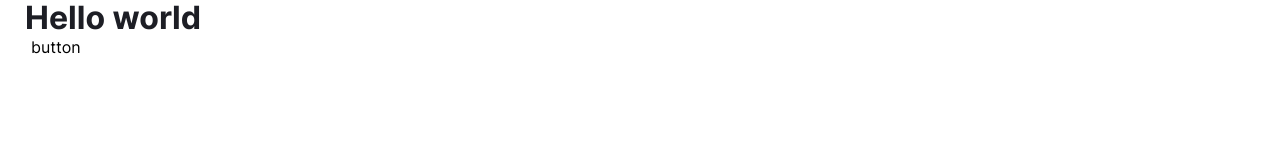
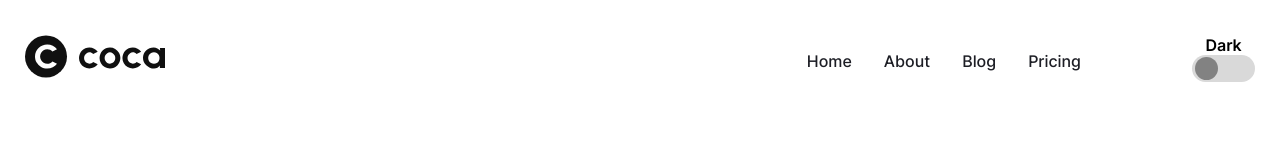
Before and after one commit to Sergei-Shmakov/coca, a website built with Vite: page src/index.html in a window 1280 px wide. Built offline with nearby package versions, Linux system fonts and the light colour scheme.

Commit message:
create header and switch theme

```diff
--- a/src/assets/scss/base/_index.scss
+++ b/src/assets/scss/base/_index.scss
@@ -2,3 +2,4 @@
 @forward './vars.scss';
 @forward './fonts.scss';
 @forward './main.scss';
+@forward './header.scss';
--- /dev/null
+++ b/src/assets/scss/base/header.scss
@@ -0,0 +1,159 @@
+@use '../mixins';
+.header {
+    padding: 26px 0 22px;
+    @include mixins.mobile {
+        padding: 22px 0 18px;
+    }
+    &__container {
+        @include mixins.flex-all-between;
+    }
+
+    &__logo {
+        position: relative;
+        z-index: var(--z-index-4);
+        & svg {
+            @include mixins.mobile {
+                max-width: 130px;
+            }
+            & path {
+                &:not(:last-child) {
+                    fill: var(--logo-color-text);
+                }
+            }
+            & circle {
+                fill: var(--logo-color-circle);
+            }
+        }
+    }
+
+    &__right {
+        @include mixins.flex-align-center;
+        gap: 111px;
+
+        @include mixins.tablet {
+            gap: 60px;
+        }
+        @include mixins.small-tablet {
+            position: fixed;
+            top: 0;
+            left: -100vw;
+            z-index: var(--z-index-3);
+            flex-direction: column;
+            justify-content: center;
+            width: 80dvw;
+            height: 100dvh;
+            background-color: var(--neutral-color-10);
+            transition: left var(--transition-200);
+            @include mixins.hidden;
+            &--visible {
+                left: 0;
+                @include mixins.visible;
+            }
+        }
+    }
+    &__switcher {
+        position: relative;
+        border-radius: 14px;
+        width: 63px;
+        height: 27px;
+        background-color: var(--neutral-color-130);
+        transform: translateY(8px);
+        transition: background-color var(--transition-300);
+
+        &::before {
+            position: absolute;
+            top: 2px;
+            left: 3px;
+            content: '';
+            display: inline-block;
+            border-radius: 50%;
+            width: 23px;
+            height: 23px;
+            background-color: var(--neutral-color-120);
+            transition:
+                left var(--transition-300),
+                background-color var(--transition-300);
+        }
+
+        &-text {
+            position: absolute;
+            top: -22px;
+            left: 50%;
+            font-weight: 600;
+            line-height: 150%;
+            text-align: center;
+            color: var(--neutral-color-140);
+            transform: translateX(-50%);
+        }
+
+        &-checkbox {
+            appearance: none;
+        }
+
+        &:has(&-checkbox:checked) {
+            background-color: var(--neutral-color-60);
+            &::before {
+                left: 38px;
+                background-color: var(--primary-color-50);
+            }
+        }
+    }
+}
+.nav {
+    &__list {
+        @include mixins.flex-align-center;
+        gap: 32px;
+
+        @include mixins.small-tablet {
+            flex-direction: column;
+            gap: 20px;
+        }
+        @include mixins.mobile {
+            gap: 10px;
+        }
+    }
+    &__link {
+        position: relative;
+        font-weight: 500;
+        line-height: 163%;
+        color: var(--neutral-color-100);
+
+        &::after {
+            position: absolute;
+            content: '';
+            height: 1px;
+            left: 0;
+            right: 0;
+            bottom: -5px;
+            background-color: var(--neutral-color-100);
+            @include mixins.hidden;
+        }
+
+        &:hover {
+            &::after {
+                @include mixins.visible;
+            }
+        }
+
+        @include mixins.small-tablet {
+            line-height: 300%;
+        }
+    }
+}
+
+.overlay {
+    @include mixins.small-tablet {
+        position: fixed;
+        inset: 0;
+        z-index: var(--z-index-2);
+        background-color: #000000b3;
+        @include mixins.hidden;
+        &--visible {
+            @include mixins.visible;
+        }
+    }
+}
+
+.burger {
+    @include mixins.burger;
+}
--- a/src/assets/scss/base/main.scss
+++ b/src/assets/scss/base/main.scss
@@ -7,6 +7,7 @@ html {
 }
 
 body {
+    overflow-x: hidden;
     color: var(--neutral-color-100);
     background-color: var(--neutral-color-10);
 }
@@ -50,3 +51,8 @@ button {
     padding: 0 var(--container-padding);
     max-width: calc(var(--container-wigth) + (var(--container-padding) * 2));
 }
+.hidden {
+    font-size: 0;
+    opacity: 0;
+    visibility: hidden;
+}
--- a/src/assets/scss/base/vars.scss
+++ b/src/assets/scss/base/vars.scss
@@ -3,11 +3,26 @@
     --neutral-color-100: #1d1e25;
     --neutral-color-20: #f5f5f5;
     --neutral-color-60: #18181d;
+    --neutral-color-130: #d9d9d9;
+    --neutral-color-120: #828282;
+    --neutral-color-140: #000;
+    --primary-color-50: #4e7ddb;
+    --logo-color-text: #101010;
+    --logo-color-circle: #101010;
     --container-wigth: 1200px;
     --container-padding: 15px;
+    --transition-200: 200ms ease-in-out;
+    --transition-300: 300ms ease-in-out;
+    --z-index-1: 1;
+    --z-index-2: 2;
+    --z-index-3: 3;
+    --z-index-4: 4;
 }
 
 [data-theme='dark'] {
+    --neutral-color-140: #fff;
     --neutral-color-10: #1d1e25;
     --neutral-color-100: #fff;
+    --logo-color-text: #fff;
+    --logo-color-circle: #343542;
 }
--- a/src/assets/scss/mixins/_index.scss
+++ b/src/assets/scss/mixins/_index.scss
@@ -2,3 +2,4 @@
 @forward './flex.scss';
 @forward './media.scss';
 @forward './burger.scss';
+@forward './hiding-element.scss';
--- a/src/assets/scss/mixins/burger.scss
+++ b/src/assets/scss/mixins/burger.scss
@@ -12,7 +12,7 @@
     color: var(--neutral-color-140);
     background-color: transparent;
 
-    @include mixins.small-tablet {
+    @include media.small-tablet {
         display: block;
     }
 
--- /dev/null
+++ b/src/html/base/header.html
@@ -0,0 +1,77 @@
+<header class="header">
+    <h1 class="hidden">Coca - Digital Marketing Website. Home page</h1>
+    <div class="container header__container">
+        <a href="/" class="header__logo" aria-label="Home page link">
+            <svg
+                width="140"
+                height="66"
+                viewBox="0 0 140 66"
+                fill="none"
+                xmlns="http://www.w3.org/2000/svg"
+            >
+                <path
+                    d="M68.1455 35.9848L72.722 38.3558C71.7651 39.6044 70.5655 40.6072 69.1232 41.3643C67.6809 42.1214 66.1069 42.5 64.4011 42.5C62.4873 42.5 60.7399 42.0285 59.159 41.0854C57.5919 40.1423 56.3368 38.8805 55.3937 37.2998C54.4646 35.7059 54 33.9459 54 32.0199C54 30.5588 54.2704 29.1973 54.8113 27.9355C55.3521 26.6603 56.0941 25.5446 57.0371 24.5882C57.994 23.6186 59.1035 22.8615 60.3655 22.3169C61.6275 21.7723 62.9727 21.5 64.4011 21.5C66.1069 21.5 67.6809 21.8786 69.1232 22.6357C70.5655 23.3928 71.7651 24.4089 72.722 25.6841L68.1455 28.0351C67.6601 27.5038 67.0846 27.092 66.4189 26.7998C65.7671 26.5076 65.0945 26.3615 64.4011 26.3615C63.4026 26.3615 62.5012 26.6271 61.6968 27.1584C60.8925 27.6765 60.2545 28.3672 59.783 29.2305C59.3115 30.0806 59.0757 31.0104 59.0757 32.0199C59.0757 33.0161 59.3115 33.9459 59.783 34.8093C60.2545 35.6594 60.8925 36.3435 61.6968 36.8615C62.5012 37.3795 63.4026 37.6385 64.4011 37.6385C65.1223 37.6385 65.8087 37.4924 66.4605 37.2002C67.1123 36.8947 67.674 36.4896 68.1455 35.9848Z"
+                    fill="#101010"
+                />
+                <path
+                    d="M84.9596 42.5C83.0458 42.5 81.2984 42.0285 79.7174 41.0854C78.1503 40.1423 76.8952 38.8805 75.9522 37.2998C75.023 35.7059 74.5585 33.9459 74.5585 32.0199C74.5585 30.5588 74.8289 29.1973 75.3697 27.9355C75.9106 26.6603 76.6525 25.5446 77.5956 24.5882C78.5525 23.6186 79.6619 22.8615 80.9239 22.3169C82.1859 21.7723 83.5312 21.5 84.9596 21.5C86.8734 21.5 88.6138 21.9715 90.1809 22.9146C91.7619 23.8577 93.017 25.1262 93.9461 26.7201C94.8892 28.314 95.3607 30.0806 95.3607 32.0199C95.3607 33.4677 95.0903 34.8226 94.5494 36.0844C94.0085 37.3463 93.2597 38.462 92.3028 39.4317C91.3597 40.388 90.2572 41.1385 88.9952 41.6831C87.7471 42.2277 86.4019 42.5 84.9596 42.5ZM84.9596 37.6385C85.9719 37.6385 86.8803 37.3795 87.6847 36.8615C88.489 36.3435 89.12 35.6594 89.5777 34.8093C90.0492 33.9592 90.2849 33.0294 90.2849 32.0199C90.2849 30.9839 90.0423 30.0408 89.5569 29.1907C89.0854 28.3273 88.4405 27.6433 87.6223 27.1385C86.8179 26.6205 85.9303 26.3615 84.9596 26.3615C83.9611 26.3615 83.0596 26.6205 82.2553 27.1385C81.4509 27.6565 80.813 28.3472 80.3415 29.2106C79.87 30.074 79.6342 31.0104 79.6342 32.0199C79.6342 33.0693 79.8769 34.019 80.3623 34.8691C80.8477 35.7192 81.4925 36.3966 82.2969 36.9013C83.1151 37.3928 84.0027 37.6385 84.9596 37.6385Z"
+                    fill="#101010"
+                />
+                <path
+                    d="M111.578 35.9848L116.155 38.3558C115.198 39.6044 113.998 40.6072 112.556 41.3643C111.114 42.1214 109.54 42.5 107.834 42.5C105.92 42.5 104.173 42.0285 102.592 41.0854C101.025 40.1423 99.7696 38.8805 98.8265 37.2998C97.8974 35.7059 97.4328 33.9459 97.4328 32.0199C97.4328 30.5588 97.7032 29.1973 98.2441 27.9355C98.7849 26.6603 99.5269 25.5446 100.47 24.5882C101.427 23.6186 102.536 22.8615 103.798 22.3169C105.06 21.7723 106.405 21.5 107.834 21.5C109.54 21.5 111.114 21.8786 112.556 22.6357C113.998 23.3928 115.198 24.4089 116.155 25.6841L111.578 28.0351C111.093 27.5038 110.517 27.092 109.852 26.7998C109.2 26.5076 108.527 26.3615 107.834 26.3615C106.835 26.3615 105.934 26.6271 105.13 27.1584C104.325 27.6765 103.687 28.3672 103.216 29.2305C102.744 30.0806 102.509 31.0104 102.509 32.0199C102.509 33.0161 102.744 33.9459 103.216 34.8093C103.687 35.6594 104.325 36.3435 105.13 36.8615C105.934 37.3795 106.835 37.6385 107.834 37.6385C108.555 37.6385 109.242 37.4924 109.893 37.2002C110.545 36.8947 111.107 36.4896 111.578 35.9848Z"
+                    fill="#101010"
+                />
+                <path
+                    d="M134.924 22.0579H140V41.982H134.924L134.695 39.5114C134.127 40.4013 133.371 41.1252 132.428 41.6831C131.499 42.2277 130.396 42.5 129.12 42.5C127.581 42.5 126.139 42.2211 124.794 41.6632C123.448 41.1053 122.263 40.3349 121.236 39.352C120.224 38.3691 119.427 37.2334 118.844 35.945C118.276 34.6565 117.991 33.2751 117.991 31.8008C117.991 30.3795 118.262 29.0446 118.803 27.796C119.357 26.5474 120.127 25.4516 121.112 24.5085C122.096 23.5655 123.233 22.8283 124.523 22.297C125.813 21.7657 127.2 21.5 128.684 21.5C130.057 21.5 131.284 21.7922 132.366 22.3767C133.461 22.9611 134.39 23.7049 135.153 24.6082L134.924 22.0579ZM128.996 37.8178C130.077 37.8178 131.034 37.5588 131.866 37.0408C132.698 36.5228 133.35 35.8254 133.822 34.9488C134.293 34.0588 134.529 33.0825 134.529 32.0199C134.529 30.944 134.293 29.9677 133.822 29.0911C133.35 28.2011 132.691 27.4972 131.846 26.9791C131.013 26.4611 130.063 26.2021 128.996 26.2021C127.928 26.2021 126.95 26.4677 126.063 26.9991C125.189 27.5171 124.488 28.2144 123.961 29.0911C123.448 29.9677 123.192 30.944 123.192 32.0199C123.192 33.0958 123.455 34.0721 123.982 34.9488C124.509 35.8254 125.21 36.5228 126.083 37.0408C126.971 37.5588 127.942 37.8178 128.996 37.8178Z"
+                    fill="#101010"
+                />
+                <circle cx="21" cy="30.5" r="21" fill="#101010" />
+                <path
+                    d="M27.4483 35.4412L32 37.741C30.8906 39.1831 29.4794 40.3368 27.7664 41.2021C26.0697 42.0674 24.2262 42.5 22.2358 42.5C19.9844 42.5 17.9288 41.9611 16.069 40.8833C14.2254 39.8055 12.749 38.3634 11.6396 36.5569C10.5465 34.7353 10 32.7239 10 30.5228C10 28.8529 10.3181 27.297 10.9544 25.8548C11.5907 24.3975 12.4635 23.1224 13.5729 22.0294C14.6986 20.9213 16.0037 20.056 17.4883 19.4336C18.9729 18.8112 20.5554 18.5 22.2358 18.5C24.2262 18.5 26.0697 18.9326 27.7664 19.7979C29.4794 20.6632 30.8906 21.8245 32 23.2818L27.4483 25.5816C26.7631 24.8226 25.9637 24.2457 25.0501 23.851C24.1364 23.4412 23.1984 23.2362 22.2358 23.2362C20.898 23.2362 19.6826 23.5778 18.5895 24.2609C17.5128 24.9288 16.6563 25.8169 16.02 26.925C15.4001 28.018 15.0901 29.2173 15.0901 30.5228C15.0901 31.8131 15.4082 33.0123 16.0445 34.1205C16.6808 35.2135 17.5373 36.0939 18.614 36.7619C19.7071 37.4298 20.9143 37.7638 22.2358 37.7638C23.2473 37.7638 24.2099 37.5512 25.1235 37.1262C26.0371 36.7011 26.812 36.1395 27.4483 35.4412Z"
+                    fill="white"
+                />
+            </svg>
+        </a>
+        <div class="header__right" data-burger="menu">
+            <nav class="nav header__nav">
+                <ul class="nav__list">
+                    <li class="nav__item">
+                        <a class="nav__link text-p-default" href="/">Home</a>
+                    </li>
+                    <li class="nav__item">
+                        <a
+                            class="nav__link text-p-default"
+                            href="../components/about.html"
+                            >About</a
+                        >
+                    </li>
+                    <li class="nav__item">
+                        <a
+                            class="nav__link text-p-default"
+                            href="../components/blog.html"
+                            >Blog</a
+                        >
+                    </li>
+                    <li class="nav__item">
+                        <a
+                            class="nav__link text-p-default"
+                            href="../components/pricing.html"
+                            >Pricing</a
+                        >
+                    </li>
+                </ul>
+            </nav>
+            <label class="header__switcher">
+                <span class="header__switcher-text text-p-gefault">Dark</span>
+                <input
+                    class="header__switcher-checkbox"
+                    type="checkbox"
+                    data-theme-switcher
+                />
+            </label>
+        </div>
+        <button class="burger" data-burger="btn" aria-label="Burger menu">
+            <span class="burger__line"></span>
+        </button>
+    </div>
+</header>
--- a/src/index.html
+++ b/src/index.html
@@ -2,12 +2,8 @@
 <html lang="en">
     <load src="./html/base/head.html" title="Home" />
     <body class="body" data-theme="light">
-        <div class="container">
-            <header>
-                <h1>Hello world</h1>
-                <button>button</button>
-            </header>
-        </div>
+        <div class="overlay" data-burger="overlay"></div>
+        <load src="./html/base/header.html" />
         <script type="module" src="/js/main.js"></script>
     </body>
 </html>
--- /dev/null
+++ b/src/js/components/theme..js
@@ -0,0 +1,24 @@
+export const useTheme = () => {
+    const themeTarget = document.querySelector('[data-theme]');
+    const themeSwitcher = document.querySelector('[data-theme-switcher]');
+
+    const themeTargetDataset = themeTarget.dataset;
+
+    const theme = localStorage.getItem('theme') || 'light';
+
+    themeTargetDataset.theme = theme;
+
+    if (theme === 'dark') {
+        themeSwitcher.checked = true;
+    }
+
+    themeSwitcher.addEventListener('click', () => {
+        if (themeTargetDataset.theme === 'light') {
+            themeTargetDataset.theme = 'dark';
+            localStorage.setItem('theme', 'dark');
+        } else {
+            themeTargetDataset.theme = 'light';
+            localStorage.setItem('theme', 'light');
+        }
+    });
+};
--- a/src/js/main.js
+++ b/src/js/main.js
@@ -1 +1,6 @@
 import '../assets/scss/main.scss';
+
+import { useTheme } from './components/theme.';
+import { useBurger } from './components/burger.js';
+useTheme();
+useBurger();
```
Also changed, not shown: src/assets/scss/mixins/hiding-element.scss (added, +11 -0 lines), src/js/components/burger.js (added, +18 -0 lines).
